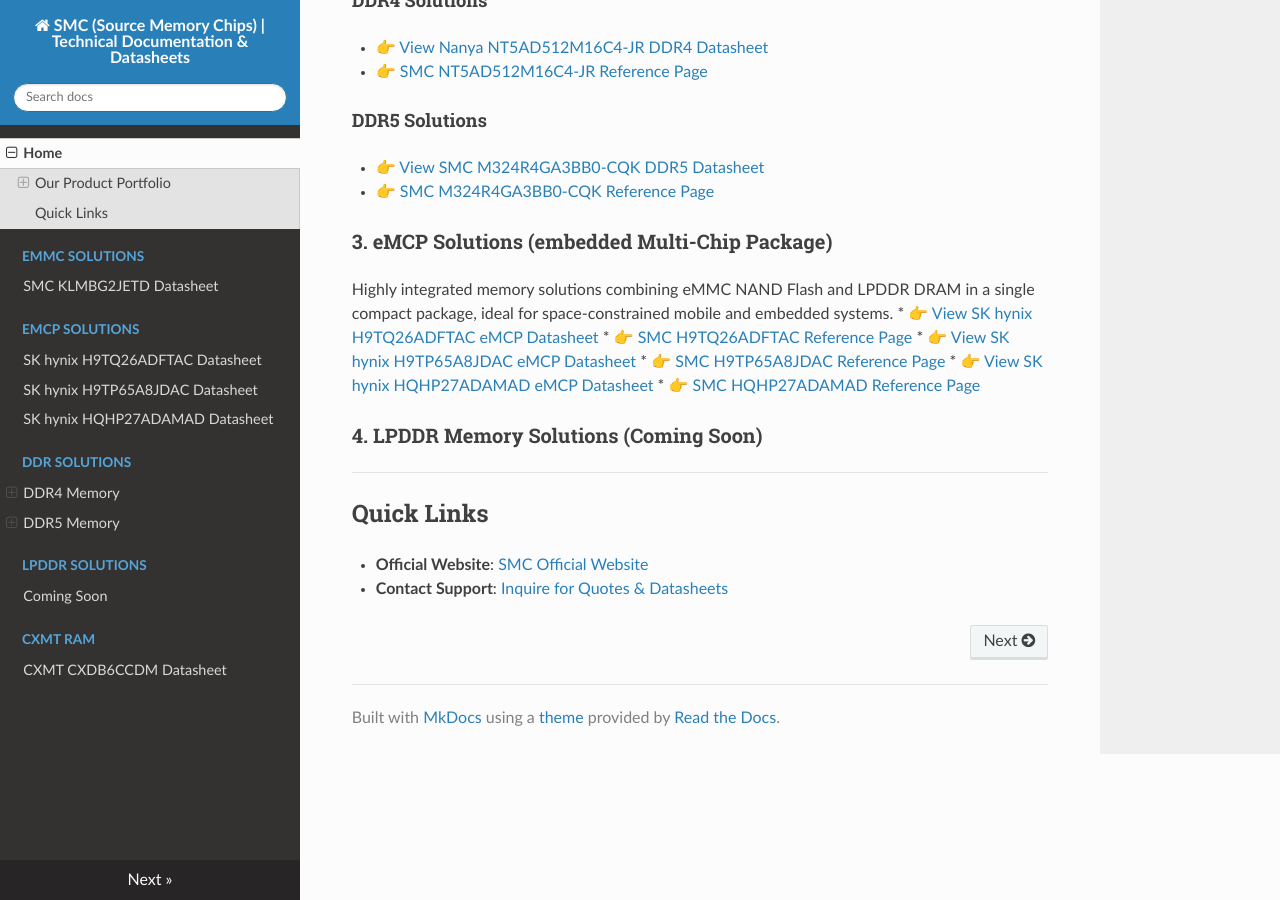
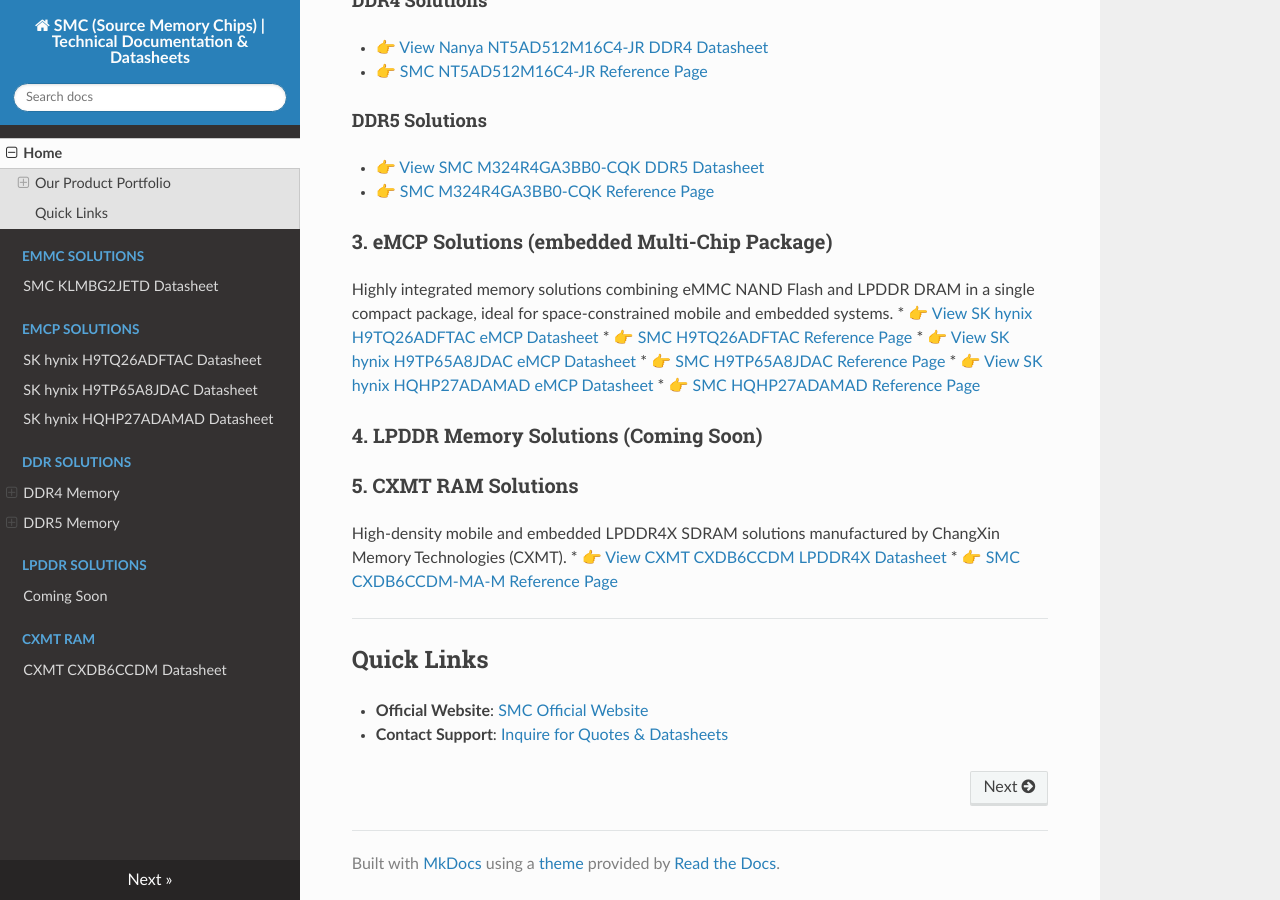
Before and after one commit to fionnulajr5x/smc-storage-chips-datasheets, an MkDocs documentation site: the page built from docs/index.md, in a window 1280 px wide and 900 px high, scrolled down 629 px. Built offline with MkDocs 1.6.1, drawn with Linux system fonts in a browser that asks for light colours; nearby versions of some CDN libraries.

Commit message:
Update index.md

```diff
--- a/docs/index.md
+++ b/docs/index.md
@@ -31,6 +31,10 @@ Highly integrated memory solutions combining eMMC NAND Flash and LPDDR DRAM in a
 
 ### 4. LPDDR Memory Solutions (Coming Soon)
 
+### 5. CXMT RAM Solutions
+High-density mobile and embedded LPDDR4X SDRAM solutions manufactured by ChangXin Memory Technologies (CXMT).
+* 👉 [View CXMT CXDB6CCDM LPDDR4X Datasheet](cxmt-ram/cxdb6ccdm.md)
+* 👉 [SMC CXDB6CCDM-MA-M Reference Page](https://www.sourcememorychips.com/products/cxdb6ccdm-ma-m)
 ---
 
 ## Quick Links
```
